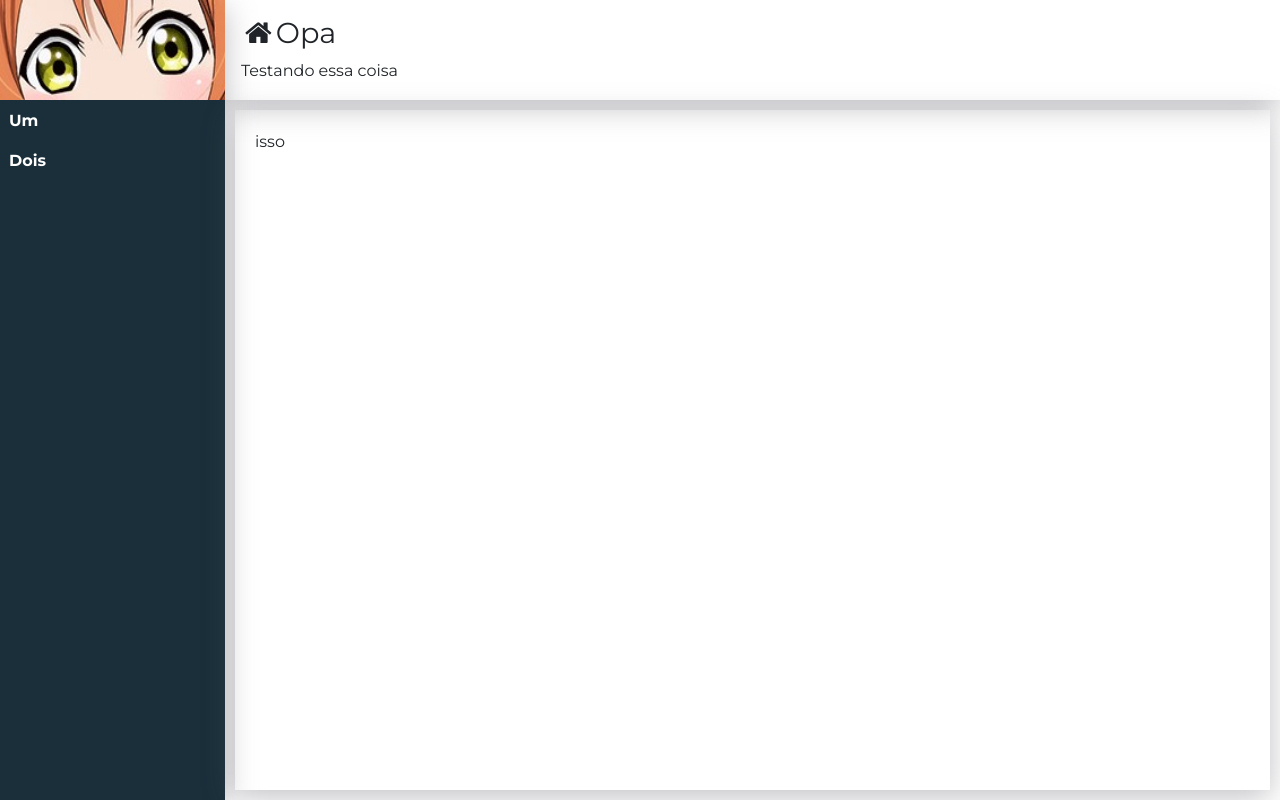
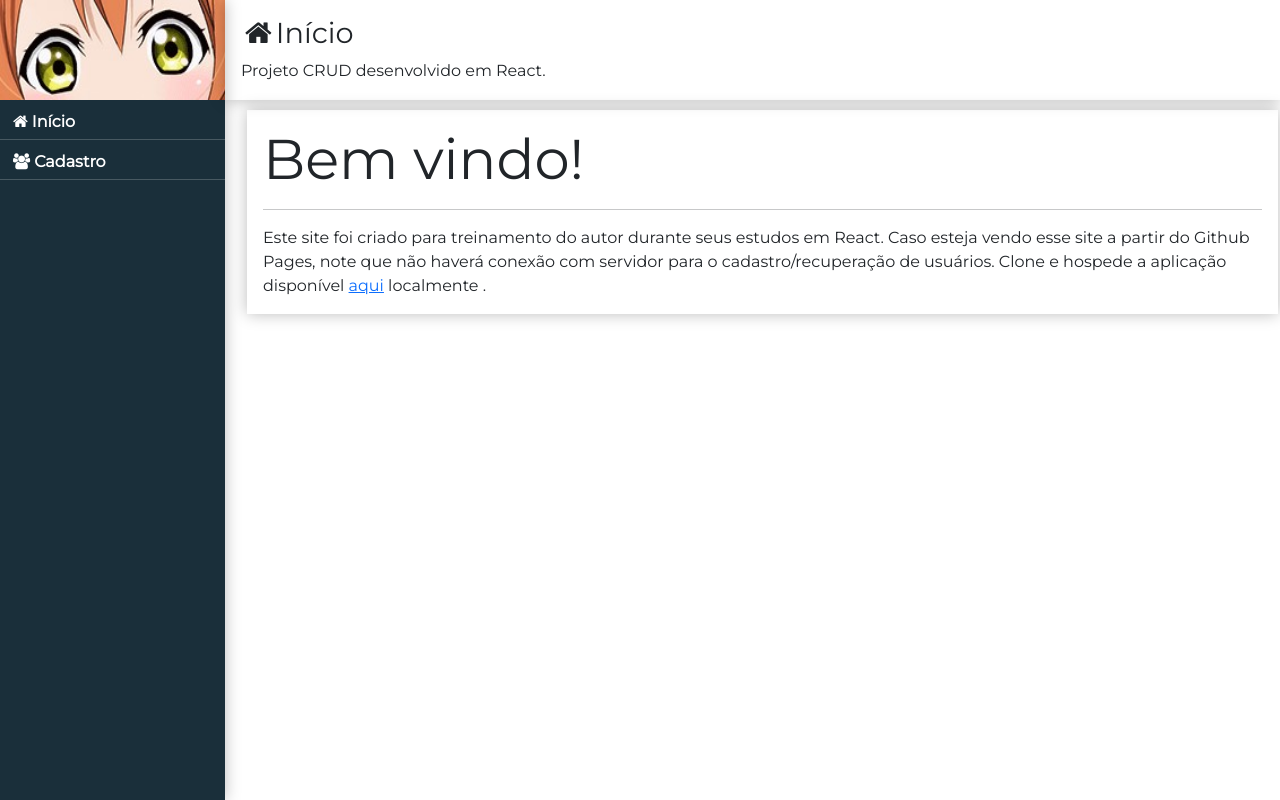
Before and after one commit to Miodini/projetos-curso-web, a React (Create React App) app in the folder crud-react/front/: page / in a window 1280 px wide. Built offline with nearby package versions, Linux system fonts and the light colour scheme.

Commit message:
Home screen

```diff
--- a/crud-react/front/public/index.html
+++ b/crud-react/front/public/index.html
@@ -2,7 +2,8 @@
 <html lang="pt-br">
   <head>
     <meta charset="utf-8" />
-    <meta name="theme-color" content="#000000" />
+    <link rel="preconnect" href="https://fonts.googleapis.com">
+    <link href="https://fonts.googleapis.com/css2?family=Montserrat" rel="stylesheet">
     <meta
       name="description"
       content="Web site created using create-react-app"
--- /dev/null
+++ b/crud-react/front/src/components/home/Home.jsx
@@ -0,0 +1,23 @@
+import React from 'react'
+import Main from '../template/Main'
+import Header from '../template/Header'
+
+export default function Home(){
+    return(
+        <>
+            <Header
+                icon='fa-home'
+                title='Início'
+                subtitle='Projeto CRUD desenvolvido em React.'
+            />
+            <Main title='Bem vindo!'>
+                <p className='home-p mb-0'>
+                    Este site foi criado para treinamento do autor durante seus estudos em React.
+                    Caso esteja vendo esse site a partir do Github Pages, note que não haverá conexão
+                    com servidor para o cadastro/recuperação de usuários. Clone e hospede a aplicação
+                    disponível <a href='/#'>aqui</a> localmente  .
+                </p>
+            </Main>
+        </>
+    )
+}
--- a/crud-react/front/src/components/template/Header.jsx
+++ b/crud-react/front/src/components/template/Header.jsx
@@ -4,7 +4,7 @@ import './Header.css'
 export default function Header(props){
     return(
         <header className='header p-3'>
-            <h1 className=''>
+            <h1>
                 <i className={`mx-1 fa ${props.icon}`} />
                 {props.title}
             </h1>
--- a/crud-react/front/src/components/template/Main.css
+++ b/crud-react/front/src/components/template/Main.css
@@ -1,5 +1,6 @@
 main.main{
     margin: 10px;
-    padding: 20px;
+}
+main.main > div{
     box-shadow: var(--shadow);
 }
--- a/crud-react/front/src/components/template/Main.jsx
+++ b/crud-react/front/src/components/template/Main.jsx
@@ -3,8 +3,12 @@ import './Main.css'
 
 export default function Main(props){
     return(
-        <main className='main'>
-            {props.content}
+        <main className='main container-fluid'>
+            <div className='p-3'>
+                <h2 className='display-4'>{props.title}</h2>
+                <hr/>
+                {props.children}
+            </div>
         </main>
     )
 }
--- a/crud-react/front/src/components/template/Side.css
+++ b/crud-react/front/src/components/template/Side.css
@@ -12,6 +12,7 @@
     color: inherit;
     padding: 9px;
     height: 40px;
+    border-bottom: #fff3 solid 1px;
 }
 .menu a:hover{
     background: linear-gradient(135deg, #07a7e3 0%, #32dac3 100%);;
--- a/crud-react/front/src/components/template/Side.jsx
+++ b/crud-react/front/src/components/template/Side.jsx
@@ -7,8 +7,14 @@ export default function Side(){
         <aside className='sidepanel'>
             <Logo/>
             <nav className='menu d-flex flex-column'>
-                <a href='#1'>Um</a>
-                <a href='#2'>Dois</a>
+                <a href='#1'>
+                    <i className={'m-1 fa fa-home'} />
+                    Início
+                </a>
+                <a href='#2'>
+                    <i className={'m-1 fa fa-users'} />
+                    Cadastro
+                </a>
             </nav>
         </aside>
     )
--- a/crud-react/front/src/index.css
+++ b/crud-react/front/src/index.css
@@ -1,13 +1,3 @@
-@font-face {
-    font-family: 'Montserrat';
-    src: url('./assets/fonts/Montserrat-Regular.ttf');
-    font-weight: normal;
-}
-@font-face {
-    font-family: 'Montserrat';
-    src: url('./assets/fonts/Montserrat-Bold.ttf');
-    font-weight: bold;
-}
 body{
     margin: 0;
     font-family: 'Montserrat', sans-serif;
--- a/crud-react/front/src/main/App.css
+++ b/crud-react/front/src/main/App.css
@@ -1,5 +1,5 @@
 :root{
-    --shadow: rgba(100, 100, 111, 0.4) 0px 7px 29px 0px;
+    --shadow: 0px 0px 15px #0004;
     --header-height: 100px;
 }
 #root{
--- a/crud-react/front/src/main/App.jsx
+++ b/crud-react/front/src/main/App.jsx
@@ -1,7 +1,6 @@
 import React from 'react'
-import Header from '../components/template/Header'
 import Side from '../components/template/Side'
-import Main from '../components/template/Main'
+import Home from '../components/home/Home'
 import './App.css'
 import 'bootstrap/dist/css/bootstrap.min.css'
 import 'font-awesome/css/font-awesome.min.css'
@@ -9,15 +8,8 @@ import 'font-awesome/css/font-awesome.min.css'
 export default function Page(){
     return(
         <>
-            <Header
-                icon='fa-home'
-                title='Opa'
-                subtitle='Testando essa coisa'
-            />
             <Side/>
-            <Main
-                content='isso'
-            />
+            <Home/>
         </>
     )
 }
```
